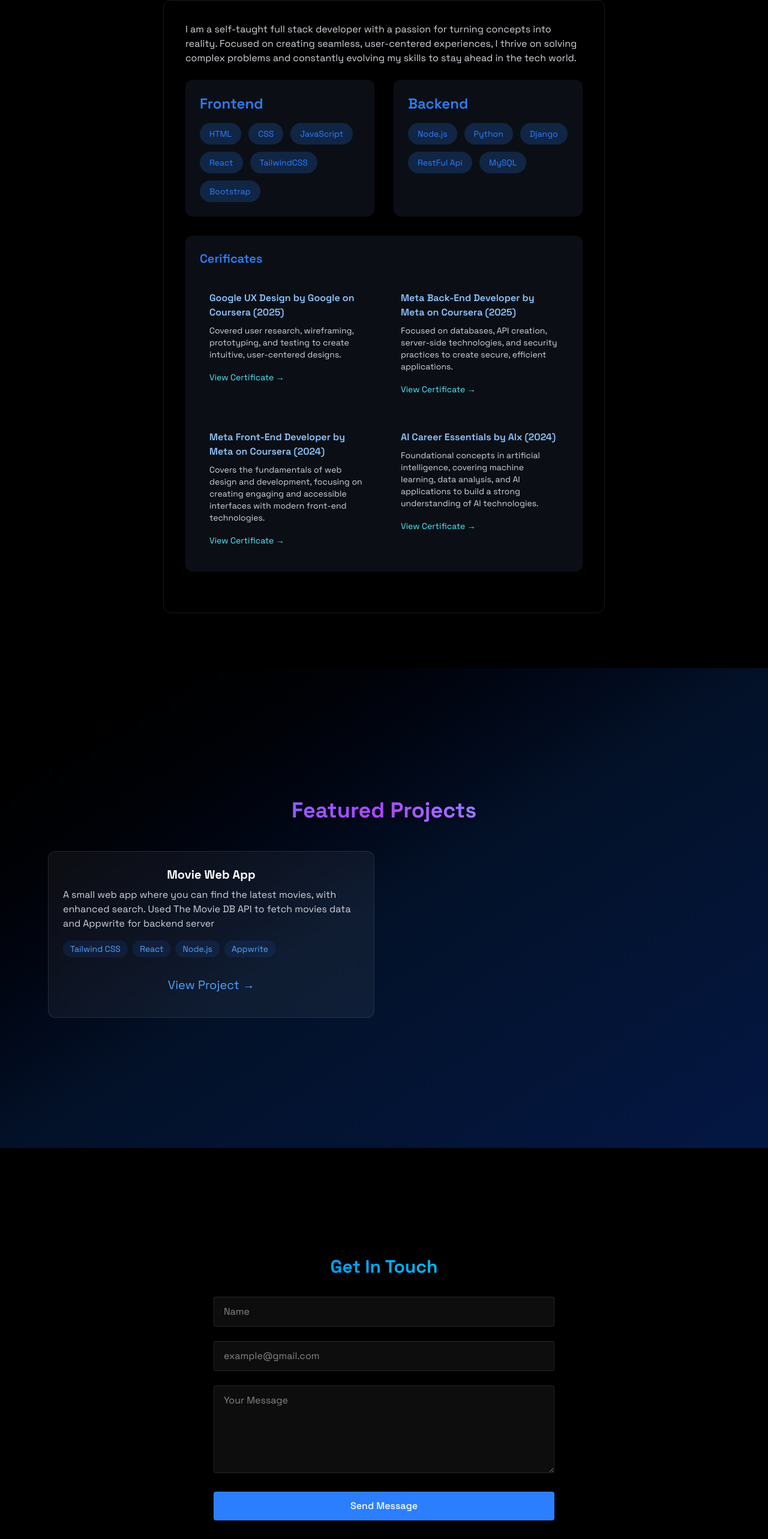
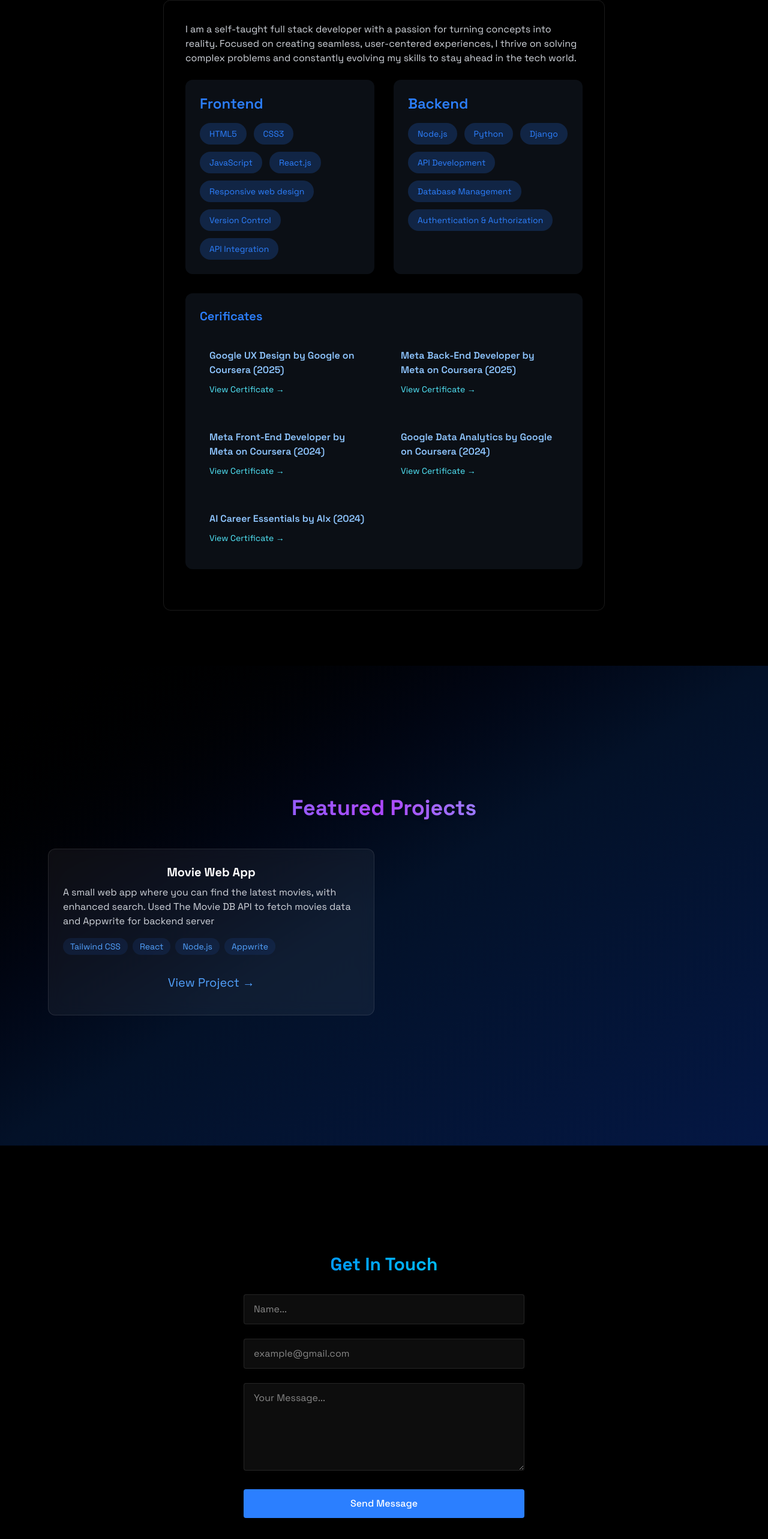
Before and after one commit to ma44ass/blueportfolio, a React (Vite) app: page / in a window 1280 px wide. Shown: the part 948-3514 px from the top of the page at 60% size. Built offline with nearby package versions, Linux system fonts and the light colour scheme.

Commit message:
fixed contact section

```diff
--- a/index.html
+++ b/index.html
@@ -7,6 +7,7 @@
     <link href="https://fonts.googleapis.com/css2?family=JetBrains+Mono:ital,wght@0,100..800;1,100..800&family=Space+Grotesk:wght@300..700&display=swap" rel="stylesheet">
     <meta name="viewport" content="width=device-width, initial-scale=1.0" />
     <title>Assma Portfolio</title>
+
   </head>
   <body>
     <div id="root"></div>
--- a/package.json
+++ b/package.json
@@ -10,7 +10,7 @@
     "lint": "eslint .",
     "preview": "vite preview",
     "predeploy": "npm run build",
-    "deploy":"gh-pages -d dist"
+    "deploy": "gh-pages -d dist"
   },
   "dependencies": {
     "@tailwindcss/vite": "^4.0.8",
--- a/src/components/LoadingScreen.jsx
+++ b/src/components/LoadingScreen.jsx
@@ -2,7 +2,7 @@ import { useEffect, useState } from "react";
 
 export const LoadingScreen = ({ onComplete }) => {
     const [text, setText] = useState("");
-    const fullText = "Welcome To My Portfolio";
+    const fullText = "Welcome";
 
     useEffect(() => {
         let index = 0;
@@ -23,7 +23,7 @@ export const LoadingScreen = ({ onComplete }) => {
     }, [onComplete]);
 
     return (
-        <div className="fixed inset-0 z-50 bg-black text-gray-100 flex flex-col items-center justify-center">
+        <div className="fixed inset-0 z-50 bg-black text-center text-gray-100 flex flex-col items-center justify-center">
         <div className="mb-4 text-4xl font-mono font-bold">
             {text} <span className="animate-blink ml-1"> | </span>
         </div>
--- a/src/components/sections/About.jsx
+++ b/src/components/sections/About.jsx
@@ -1,20 +1,22 @@
 import {RevealOnScroll} from '../RevealOnScroll';
 
     const frontendSkills = [
-        "HTML",
-        "CSS",
+        "HTML5",
+        "CSS3",
         "JavaScript",
-        "React",
-        "TailwindCSS",
-        "Bootstrap",
+        "React.js",
+        "Responsive web design",
+        "Version Control",
+        "API Integration"
     ];
 
     const backendSkills = [
         "Node.js",
         "Python",
         "Django",
-        "RestFul Api",
-        "MySQL",
+        "API Development",
+        "Database Management",
+        "Authentication & Authorization",
     ];
 
 
@@ -23,22 +25,23 @@ export const About = () => {
     const certificates = [
         {
             name: "Google UX Design by Google on Coursera (2025)",
-            description:"Covered user research, wireframing, prototyping, and testing to create intuitive, user-centered designs.",
             link: "#",
         },
         {
             name: "Meta Back-End Developer by Meta on Coursera (2025)",
-            description:"Focused on databases, API creation, server-side technologies, and security practices to create secure, efficient applications.",
             link: "https://coursera.org/share/3b17164a9433a0b23ce6b00300488447",
         },
         {
             name: "Meta Front-End Developer by Meta on Coursera (2024)",
-            description:"Covers the fundamentals of web design and development, focusing on creating engaging and accessible interfaces with modern front-end technologies.",
             link: "https://coursera.org/share/883e2b4076c0bebacbf246948f0c81c0",
+        },
+
+        {
+            name: "Google Data Analytics by Google on Coursera (2024)",
+            link: "https://coursera.org/share/333936587d9fc9084fd1ccfbe7c86c27",
         },
         {
             name: "AI Career Essentials by Alx (2024)",
-            description:"Foundational concepts in artificial intelligence, covering machine learning, data analysis, and AI applications to build a strong understanding of AI technologies.",
             link: "https://intranet.alxwe.com/certificates/CcXMzNJS3R",
         },
     ];
@@ -103,7 +106,6 @@ export const About = () => {
                             className="bg-[#1f29337] p-4 rounded-xl hover:bg-[#0b0d11] transition-colors"
                             >
                                 <h4 className="font-semibold text-blue-300 mb-2">{cert.name}</h4>
-                                <p className="text-sm text-gray-300 mb-4">{cert.description}</p>
                                 <a
                                     className="text-sm text-cyan-300 hover:text-cyan-400 transition-colors"
                                     href={cert.link}
--- a/src/components/sections/Contact.jsx
+++ b/src/components/sections/Contact.jsx
@@ -1,37 +1,46 @@
 import { useState } from "react";
-import { RevealOnScroll } from "../RevealOnScroll"
-import emailjs from 'emailjs-com'
+import { RevealOnScroll } from "../RevealOnScroll";
+import emailjs from "emailjs-com";
 
 export const Contact = () => {
-    const [formData, setFormData] = useState(
-        {
-            name :"",
+    const [formData, setFormData] = useState({
+        name: "",
         email: "",
-            message:"",
-        }
-    )
+        message: "",
+    });
+
+    const handleSubmit = (e) => {
+        e.preventDefault();
 
 
-    const handleSubmit = (e) => {
-        e.preventDefault()
-
-        emailjs.sendForm(
+        emailjs
+            .sendForm(
                 import.meta.env.VITE_SERVICE_ID,
                 import.meta.env.VITE_TEMPLATE_ID,
-            e.target,
-            import.meta.env.VITE_PUBLIC_KEY)
-        .then((result) => {
+                e.target, // Pass the form directly
+                import.meta.env.VITE_PUBLIC_KEY,
+            )
+            .then(
+                (result) => {
+                    // On success, show an alert or toast
                     alert("Message Sent!");
-            setFormData({name: "", email: "", message: ""})
-        })
-        .catch(() => alert("Oops! Something went wrong. Please try again."))
+                    setFormData({ name: "", email: "", message: "" }); // Reset form
+                },
+                (error) => {
+                    // On failure, show an error message
+                    console.error("EmailJS error:", error); // Log the error
+                    alert("Oops! Something went wrong. Please try again.");
+                }
+            );
     };
 
     return (
-        <section id ="contact"
-                className="min-h-screen flex items-center justify-center py-20">
+        <section
+            id="contact"
+            className="min-h-screen flex items-center justify-center py-20"
+        >
             <RevealOnScroll>
-                <div className="px-4 w-150">
+                <div className="px-4 w-full min-w-[300px] md:w-[500px] sm:w-2/3 p-6">
                     <h2 className="text-3xl font-bold mb-8 bg-gradient-to-r from-blue-500 to-cyan-400 bg-clip-text text-transparent text-center">
                         Get In Touch
                     </h2>
@@ -39,51 +48,57 @@ export const Contact = () => {
                         <div className="relative">
                             <input
                                 type="text"
-                                id ="name"
-                                name="name"
+                                id="name"
+                                name="from_name" // Match the variable used in your EmailJS template
                                 required
-                                className="w-full bg-white/5 border border-white/10 rounded px-4 py-3 text-white transition focus:outline-none focus:border-cyan-300 focus:bg-cyan-500/5"
-                                placeholder="Name"
-                                value = {formData.name}
-                                onChange={(e) => setFormData({...formData, name: e.target.value})}
+                                value={formData.name}
+                                className="w-full bg-white/5 border border-white/10 rounded px-4 py-3 text-white transition focus:outline-none focus:border-blue-500 focus:bg-blue-500/5"
+                                placeholder="Name..."
+                                onChange={(e) =>
+                                    setFormData({ ...formData, name: e.target.value })
+                                }
                             />
                         </div>
+
                         <div className="relative">
                             <input
                                 type="email"
-                                id ="email"
-                                name="email"
+                                id="email"
+                                name="email" // Match the variable used in your EmailJS template
                                 required
-                                className="w-full bg-white/5 border border-white/10 rounded px-4 py-3 text-white transition focus:outline-none focus:border-cyan-300 focus:bg-cyan-500/5"
+                                value={formData.email}
+                                className="w-full bg-white/5 border border-white/10 rounded px-4 py-3 text-white transition focus:outline-none focus:border-blue-500 focus:bg-blue-500/5"
                                 placeholder="example@gmail.com"
-                                value = {formData.email}
-                                onChange={(e) => setFormData({...formData, email: e.target.value})}
+                                onChange={(e) =>
+                                    setFormData({ ...formData, email: e.target.value })
+                                }
                             />
                         </div>
 
                         <div className="relative">
                             <textarea
-                                id ="message"
-                                name="message"
+                                id="message"
+                                name="message" // Match the variable used in your EmailJS template
                                 required
                                 rows={5}
-                                className="w-full bg-white/5 border border-white/10 rounded px-4 py-3 text-white transition focus:outline-none focus:border-cyan-300 focus:bg-cyan-500/5"
-                                placeholder="Your Message"
-                                value = {formData.message}
-                                onChange={(e) => setFormData({...formData, message: e.target.value})}
+                                value={formData.message}
+                                className="w-full bg-white/5 border border-white/10 rounded px-4 py-3 text-white transition focus:outline-none focus:border-blue-500 focus:bg-blue-500/5"
+                                placeholder="Your Message..."
+                                onChange={(e) =>
+                                    setFormData({ ...formData, message: e.target.value })
+                                }
                             />
                         </div>
 
                         <button
                             type="submit"
-                            className="w-full bg-blue-500 text-white py-3 px-7 rounded font-medium transition relative overflow-hidden hover:-translate-y-0.5 hover:shadow-[0_0_15px_rgba(59,130,246,0.4)]">
+                            className="w-full bg-blue-500 text-white py-3 px-6 rounded font-medium transition relative overflow-hidden hover:-translate-y-0.5 hover:shadow-[0_0_15px_rgba(59,130,246,0.4)]"
+                        >
                             Send Message
                         </button>
-
                     </form>
                 </div>
             </RevealOnScroll>
-
         </section>
-    )
-}
+    );
+};
--- a/src/index.css
+++ b/src/index.css
@@ -8,6 +8,9 @@ body {
   background: #0a0a0a;
   color: #f3f4f6;
 }
+
+
+
 
 @layer utilities {
   @keyframes blink {
```
Lines whose indentation alone changed are shown as unchanged.
